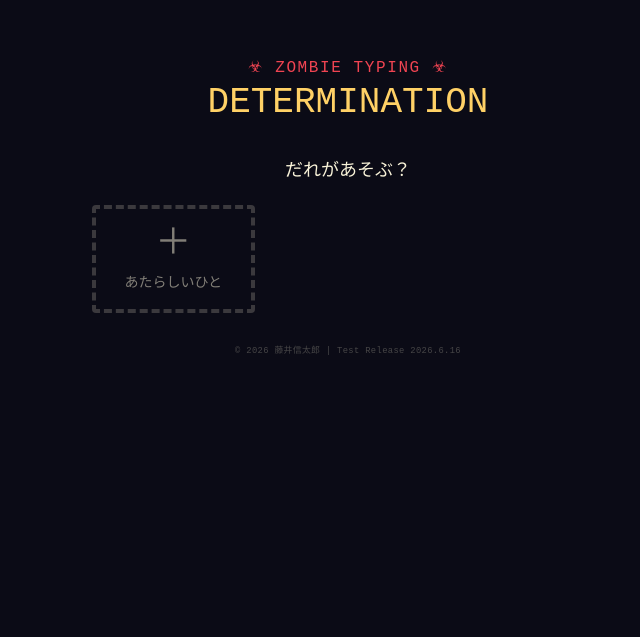
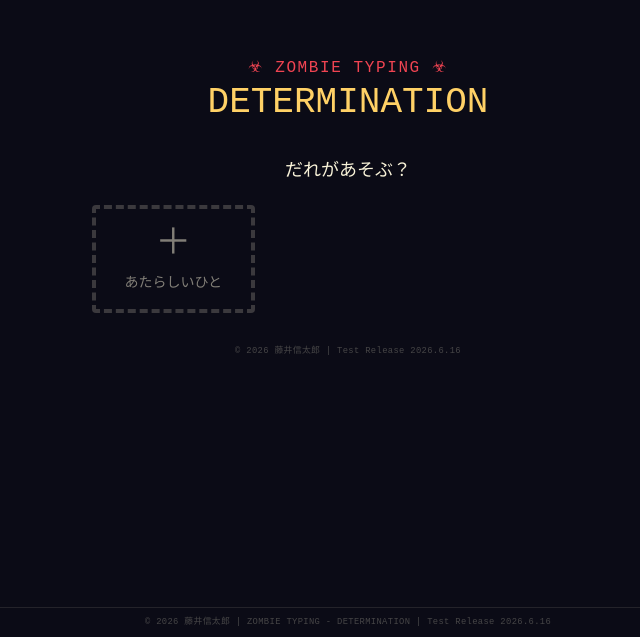
Before and after one commit to FBE-ShintaroFujii/Typing-Master, a React (Vite) app: page /#/ in a window 1280 px wide. Shown: the part 193-830 px from the top of the page, without its empty margins (292-932 px from the left). Before the commit the page ends 800 px from the top, so only its background shows below. Built offline with nearby package versions, Linux system fonts and the light colour scheme.

Commit message:
feat: add copyright footer to AppShell (all pages)
Co-Authored-By: Oz <oz-agent@warp.dev>

```diff
--- a/src/app/AppShell.tsx
+++ b/src/app/AppShell.tsx
@@ -4,6 +4,16 @@ interface AppShellProps {
   children: ReactNode
 }
 
+const COPYRIGHT = '\u00a9 2026 \u85e4\u4e95\u4fe1\u592a\u90ce  |  ZOMBIE TYPING - DETERMINATION  |  Test Release 2026.6.16'
+
 export function AppShell({ children }: AppShellProps) {
-  return <main className="min-h-screen bg-pixel-night text-pixel-cream">{children}</main>
+  return (
+    <div className="flex min-h-screen flex-col bg-pixel-night text-pixel-cream">
+      <main className="flex-1">{children}</main>
+      <footer className="border-t border-pixel-cream/10 py-2 text-center font-pixel text-pixel-cream/25"
+        style={{ fontSize: '0.55rem', letterSpacing: '0.04em' }}>
+        {COPYRIGHT}
+      </footer>
+    </div>
+  )
 }
```
